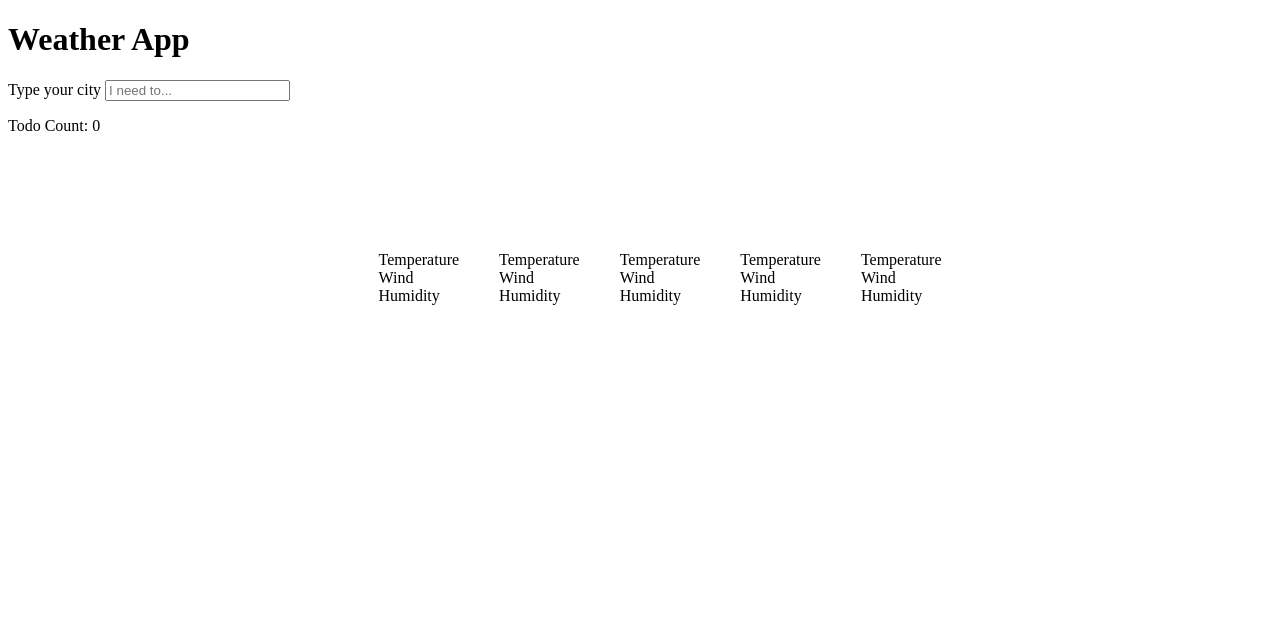
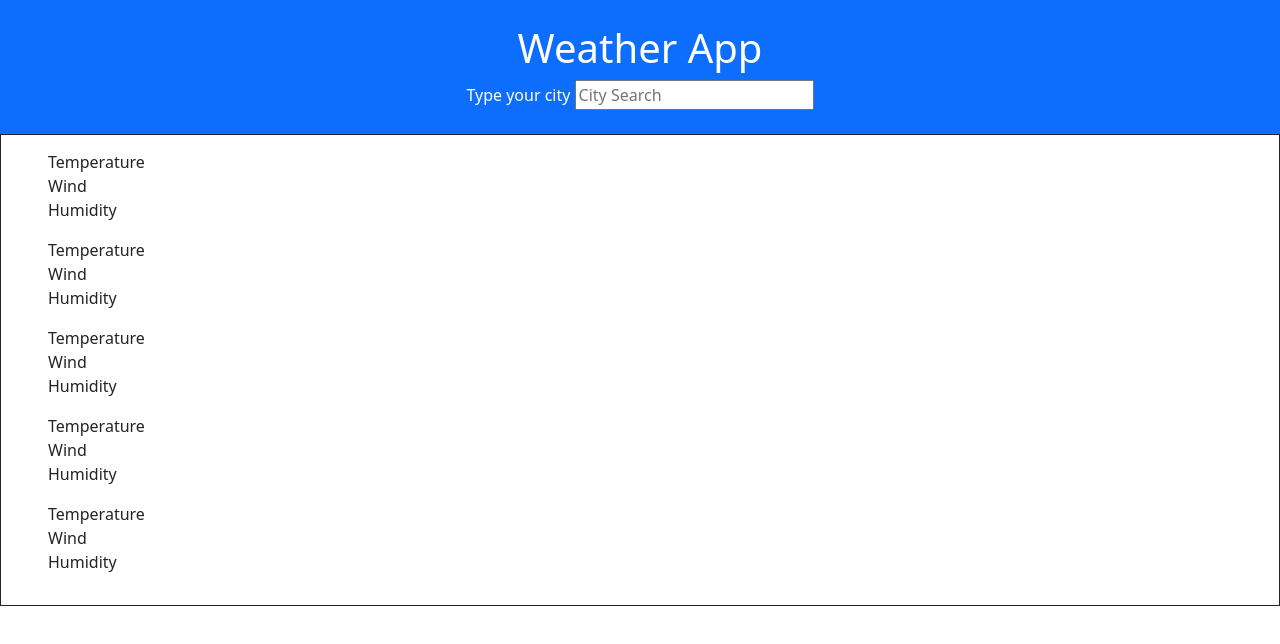
Before and after one commit to tanim-iqbal/Weather-Dashboard, a plain HTML site: page index.html in a window 1280 px wide. Drawn offline with nearby package versions, Linux system fonts and the light colour scheme.

Commit message:
Update index.html

```diff
--- a/index.html
+++ b/index.html
@@ -5,27 +5,21 @@
     <meta http-equiv="X-UA-Compatible" content="IE=edge">
     <meta name="viewport" content="width=device-width, initial-scale=1.0">
     <title>Document</title>
+    <link href="https://cdn.jsdelivr.net/npm/bootstrap@5.1.3/dist/css/bootstrap.min.css" rel="stylesheet" integrity="sha384-1BmE4kWBq78iYhFldvKuhfTAU6auU8tT94WrHftjDbrCEXSU1oBoqyl2QvZ6jIW3" crossorigin="anonymous">
     <link rel="stylesheet" href="style.css" />
     <link rel="stylesheet" href="https://cdnjs.cloudflare.com/ajax/libs/font-awesome/4.7.0/css/font-awesome.min.css">
 
 </head>
 <body>
-    <!--<button id="searchBtn" type="button">Search</button>-->
-    <!--<form class="example" action="action_page.php">
-        <input type="text" placeholder="Search.." name="search">
-        <button id="searchBtn" type="button"><i class="fa fa-search"></i></button>
-      </form>-->
-      <div class="card">
+      <div class="p-4 text-center text-white bg-primary">
         <h1>Weather App</h1>
         <form id="todo-form" method="POST">
           <label for="todo-text">Type your city </label>
-          <input type="text" placeholder="I need to..." name="todo-text" id="todo-text" />
+          <input type="text" placeholder="City Search" name="todo-text" id="todo-text" />
         </form>
-        <p>Todo Count: <span id="todo-count">0</span></p>
-        <ul id="todo-list"></ul>
     </div>
-
-    <div id=days>
+    <div>
+    <div class="col-12 border border-dark" style="background-color:white; padding: 15px;">
         <ul id=dayList>
             <li id=temp>Temperature</li>
             <li id=wind>Wind</li>
@@ -52,6 +46,7 @@
             <li id=humidity4>Humidity</li>
         </ul>
     </div>
+    </div>
     <script src="./script.js"></script>
 </body>
 </html>
```
